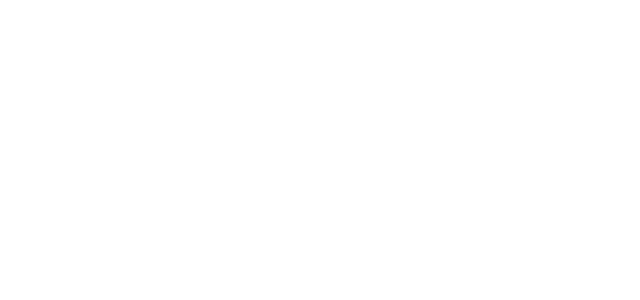
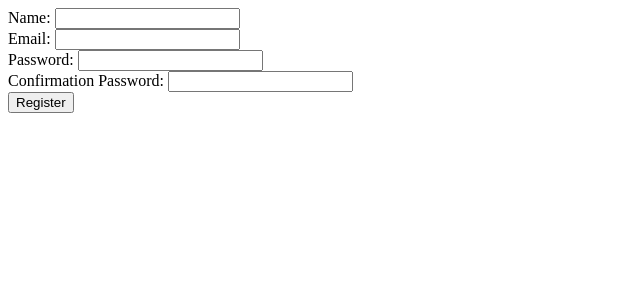
Before and after one commit to WilsonGodoi/gym-ui, an Angular app: page /signin in a window 1280 px wide. Before the commit this address led to /. Shown: the top 300 px of the page, without its empty margins (0-640 px from the left). Built offline with nearby package versions, Linux system fonts and the light colour scheme.

Commit message:
create signin page

```diff
--- a/src/app/app.routes.ts
+++ b/src/app/app.routes.ts
@@ -15,4 +15,11 @@
         (x) => x.DashboardComponent
       ),
   },
+  {
+    path: 'signin',
+    loadComponent: () =>
+      import('./components/signin/signin.component').then(
+        (x) => x.SigninComponent
+      ),
+  },
 ];
--- a/src/app/components/login/login.component.html
+++ b/src/app/components/login/login.component.html
@@ -5,3 +5,4 @@
   <br />
   <button>Login</button>
 </form>
+<a routerLink="/signin">Signin</a>
--- a/src/app/components/login/login.component.ts
+++ b/src/app/components/login/login.component.ts
@@ -1,13 +1,13 @@
 import { Component } from '@angular/core';
 import { FormBuilder, FormGroup, ReactiveFormsModule } from '@angular/forms';
-import { Router } from '@angular/router';
+import { Router, RouterModule } from '@angular/router';
 import { LoginResponse } from '../../models/loginResponse';
 import { AuthService } from '../../services/auth.service';
 
 @Component({
   selector: 'app-login',
   standalone: true,
-  imports: [ReactiveFormsModule],
+  imports: [ReactiveFormsModule, RouterModule],
   templateUrl: './login.component.html',
   styleUrl: './login.component.scss',
 })
--- /dev/null
+++ b/src/app/components/signin/signin.component.html
@@ -0,0 +1,10 @@
+<form [formGroup]="form">
+  <div>Name: <input type="text" formControlName="firstName" /></div>
+  <div>Email: <input type="text" formControlName="email" /></div>
+  <div>Password: <input type="text" formControlName="password" /></div>
+  <div>
+    Confirmation Password:
+    <input type="text" formControlName="confirmationPassword" />
+  </div>
+  <button (click)="register()">Register</button>
+</form>
--- /dev/null
+++ b/src/app/components/signin/signin.component.ts
@@ -0,0 +1,34 @@
+import { Component } from '@angular/core';
+import { FormBuilder, FormGroup, ReactiveFormsModule } from '@angular/forms';
+import { Router } from '@angular/router';
+import { UserService } from '../../services/user.service';
+
+@Component({
+  selector: 'app-signin',
+  standalone: true,
+  imports: [ReactiveFormsModule],
+  templateUrl: './signin.component.html',
+  styleUrl: './signin.component.scss',
+})
+export class SigninComponent {
+  form!: FormGroup;
+
+  constructor(
+    private fb: FormBuilder,
+    private userService: UserService,
+    private router: Router
+  ) {
+    this.form = fb.group({
+      firstName: [],
+      email: [],
+      password: [],
+      confirmationPassword: [],
+    });
+  }
+
+  register() {
+    this.userService
+      .register(this.form.getRawValue())
+      .subscribe(() => this.router.navigate(['/']));
+  }
+}
--- /dev/null
+++ b/src/app/services/user.service.ts
@@ -0,0 +1,14 @@
+import { HttpClient } from '@angular/common/http';
+import { Injectable } from '@angular/core';
+import { environment } from '../../environments/environment';
+
+@Injectable({
+  providedIn: 'root',
+})
+export class UserService {
+  constructor(private http: HttpClient) {}
+
+  register(data: any) {
+    return this.http.post(`${environment.apiUrl}users`, data);
+  }
+}
```
Also changed, not shown: src/app/components/signin/signin.component.scss (added), 2 other files (tests, documents, lock files or other folders).
